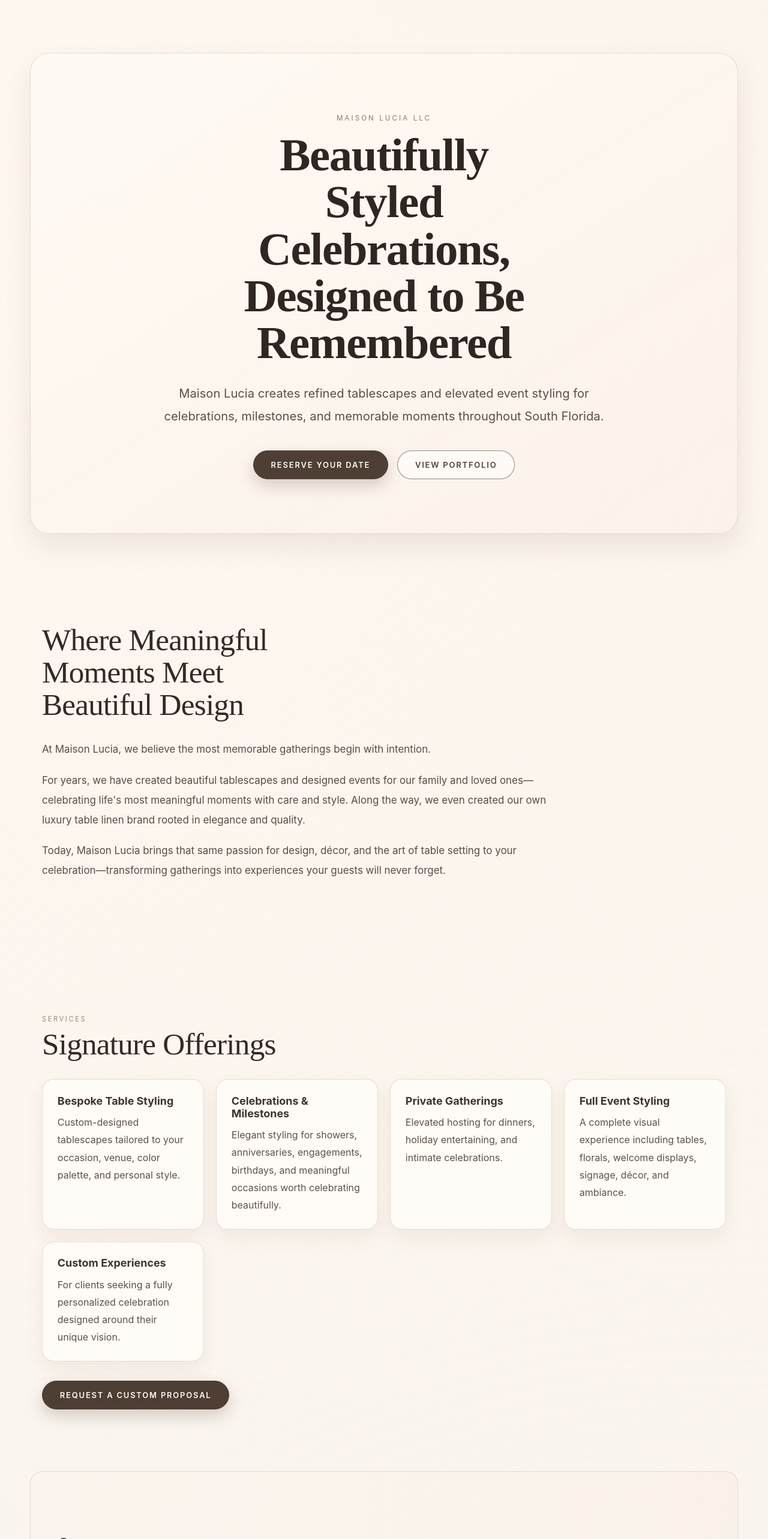
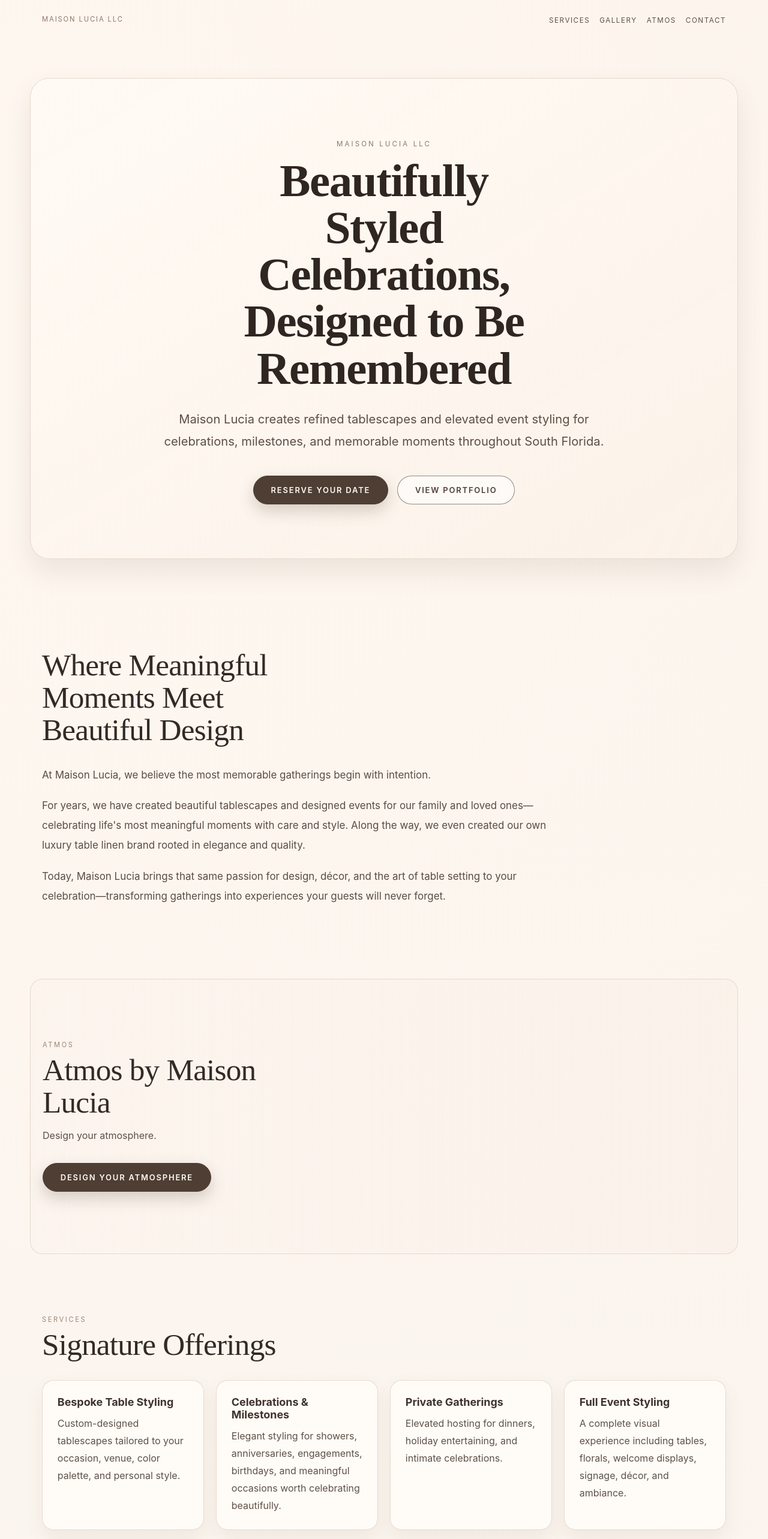
Before and after one commit to DrRobF/maison-lucia-site, a Next.js app: page / in a window 1280 px wide. Shown: the top 2566 px of the page at 60% size. Built offline with nearby package versions, Linux system fonts and the light colour scheme.

Commit message:
Add Atmos nav link and homepage promotional section

```diff
--- a/pages/index.js
+++ b/pages/index.js
@@ -84,6 +84,26 @@
       </Head>
 
       <main className={styles.page}>
+        <header className={styles.topNav}>
+          <p className={styles.brandMark}>Maison Lucia LLC</p>
+          <nav aria-label="Primary">
+            <ul className={styles.menuList}>
+              <li>
+                <a href="#services">Services</a>
+              </li>
+              <li>
+                <a href="#gallery">Gallery</a>
+              </li>
+              <li>
+                <a href="#atmos">Atmos</a>
+              </li>
+              <li>
+                <a href="#contact">Contact</a>
+              </li>
+            </ul>
+          </nav>
+        </header>
+
         <section className={styles.hero}>
           <div className={styles.heroPanel}>
             <p className={styles.eyebrow}>Maison Lucia LLC</p>
@@ -123,6 +143,22 @@
               guests will never forget.
             </p>
           </div>
+        </section>
+
+        <section className={`${styles.section} ${styles.atmosSection}`} id="atmos">
+          <div className={styles.sectionHeader}>
+            <p className={styles.sectionLabel}>Atmos</p>
+            <h2>Atmos by Maison Lucia</h2>
+            <p className={styles.sectionSubtext}>Design your atmosphere.</p>
+          </div>
+          <a
+            href="https://atmos-aiv2.vercel.app/"
+            className={styles.primaryButton}
+            target="_blank"
+            rel="noopener noreferrer"
+          >
+            Design Your Atmosphere
+          </a>
         </section>
 
         <section className={styles.section} id="services">
--- a/styles/Home.module.css
+++ b/styles/Home.module.css
@@ -5,6 +5,47 @@
     radial-gradient(circle at 8% 7%, rgba(255, 248, 240, 0.82), transparent 38%),
     radial-gradient(circle at 90% 0%, rgba(248, 236, 224, 0.5), transparent 36%),
     linear-gradient(to bottom, #fcf8f4 0%, #f9f3ed 42%, #f6efe8 100%);
+}
+
+.topNav {
+  max-width: 1180px;
+  margin: 0 auto;
+  padding: 1.4rem 1.25rem 0;
+  display: flex;
+  justify-content: space-between;
+  align-items: center;
+  gap: 1rem;
+}
+
+.brandMark {
+  margin: 0;
+  text-transform: uppercase;
+  letter-spacing: 0.17em;
+  font-size: 0.7rem;
+  color: #8e7869;
+}
+
+.menuList {
+  list-style: none;
+  margin: 0;
+  padding: 0;
+  display: flex;
+  align-items: center;
+  gap: 1rem;
+}
+
+.menuList a {
+  text-decoration: none;
+  text-transform: uppercase;
+  letter-spacing: 0.13em;
+  font-size: 0.73rem;
+  color: #5e5047;
+  transition: color 0.2s ease;
+}
+
+.menuList a:hover,
+.menuList a:focus-visible {
+  color: #3f322b;
 }
 
 .hero {
@@ -206,6 +247,12 @@
   background: linear-gradient(to right, rgba(251, 244, 237, 0.8), rgba(249, 239, 230, 0.52));
 }
 
+.atmosSection {
+  border-radius: 1.3rem;
+  border: 1px solid rgba(225, 209, 194, 0.78);
+  background: linear-gradient(to right, rgba(251, 244, 237, 0.8), rgba(249, 239, 230, 0.52));
+}
+
 .featureList {
   list-style: none;
   margin: 0;
@@ -380,6 +427,17 @@
 }
 
 @media (max-width: 720px) {
+  .topNav {
+    padding-top: 1rem;
+    flex-direction: column;
+    align-items: flex-start;
+  }
+
+  .menuList {
+    flex-wrap: wrap;
+    gap: 0.75rem 1rem;
+  }
+
   .hero {
     padding-top: 4rem;
   }
```
